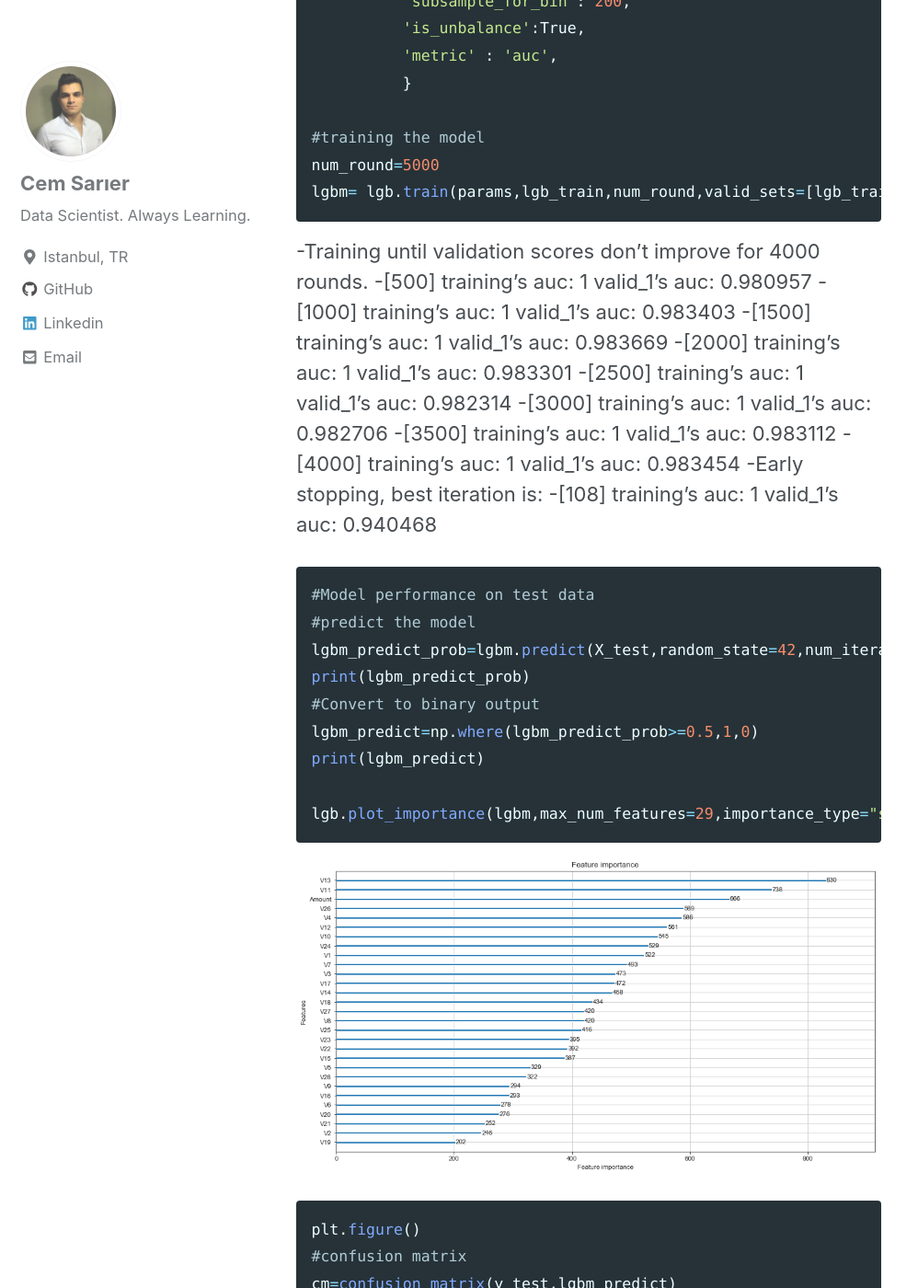
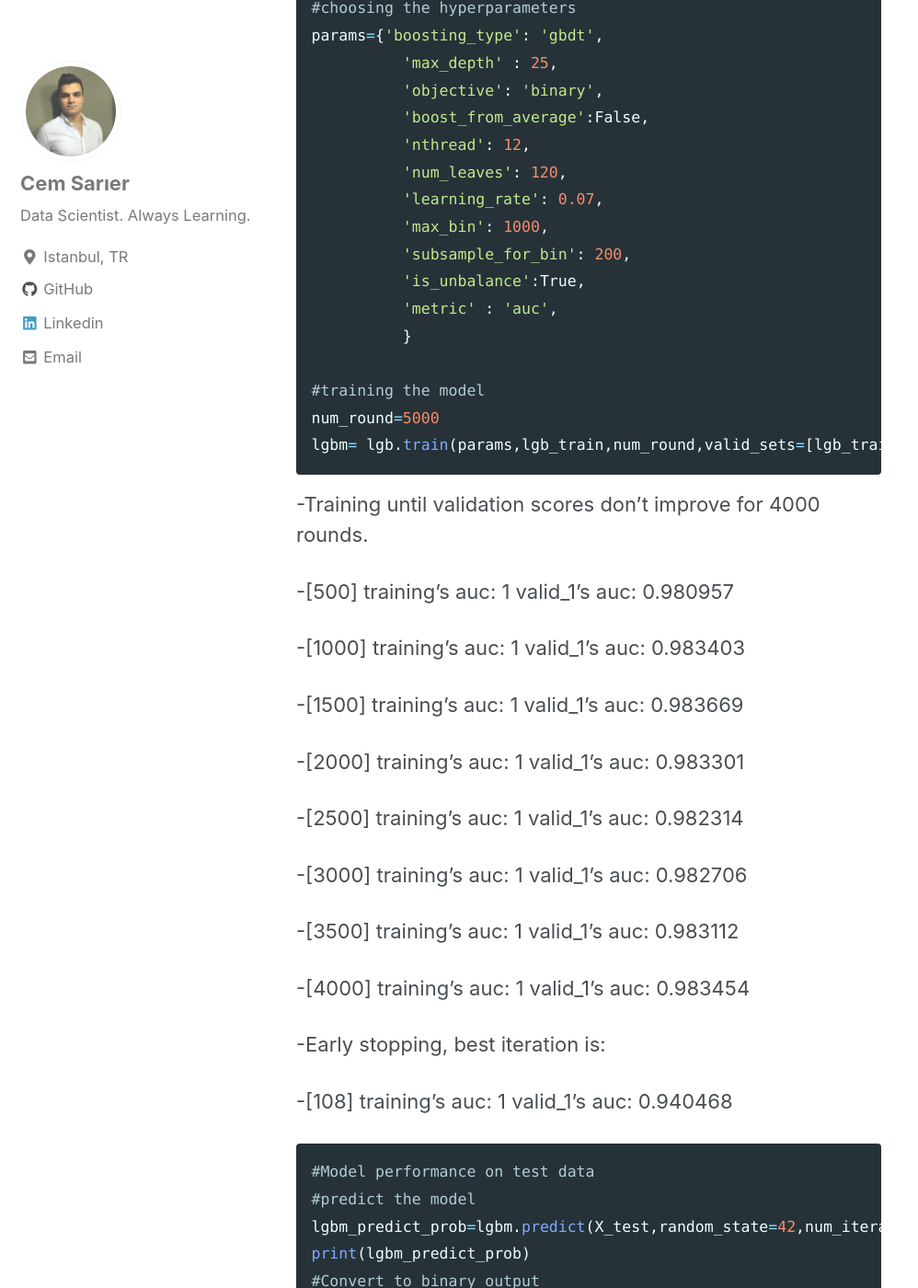
Before and after one commit to cemsarier/cemsarier.github.io, a Jekyll site: the page built from _posts/2019-07-07-frauddetection.md, in a window 1280 px wide and 1400 px high, scrolled down 5806 px. Shown: the whole window at 92% size, without its empty margins (0-998 px from the left). Built offline with Jekyll 4.4.1, drawn with Linux system fonts in a browser that asks for light colours; cached includes are drawn as plain includes; nearby versions of some CDN libraries; some of the changed text lies outside the part shown.

Commit message:
Update 2019-07-07-frauddetection.md

````diff
--- a/_posts/2019-07-07-frauddetection.md
+++ b/_posts/2019-07-07-frauddetection.md
@@ -103,10 +103,15 @@ amount_df=pd.DataFrame(amount_ss,columns=['Amount'])
 amount_df.head()
 ```
 *Amount*
+
 -0  0.244964
+
 -1 -0.342475
+
 -2  1.160686
+
 -3  0.140534
+
 -4 -0.073403
 
 
@@ -183,15 +188,25 @@ lgbm= lgb.train(params,lgb_train,num_round,valid_sets=[lgb_train,lgb_valid],verb
 ```
 
 -Training until validation scores don't improve for 4000 rounds.
+
 -[500]   training's auc: 1       valid_1's auc: 0.980957
+
 -[1000]  training's auc: 1       valid_1's auc: 0.983403
+
 -[1500]  training's auc: 1       valid_1's auc: 0.983669
+
 -[2000]  training's auc: 1       valid_1's auc: 0.983301
+
 -[2500]  training's auc: 1       valid_1's auc: 0.982314
+
 -[3000]  training's auc: 1       valid_1's auc: 0.982706
+
 -[3500]  training's auc: 1       valid_1's auc: 0.983112
+
 -[4000]  training's auc: 1       valid_1's auc: 0.983454
+
 -Early stopping, best iteration is:
+
 -[108]   training's auc: 1       valid_1's auc: 0.940468
 
 ```python
@@ -221,11 +236,11 @@ plt.xlabel('Predicted Class')
 plt.ylabel('True Class')
 plt.show()
 ```
-<img src="{{ site.url }}{{ site.baseurl }}/images/fd/fd3.png" alt="confusion matrix">
+<img src="{{ site.url }}{{ site.baseurl }}/images/fd/fd4.png" alt="confusion matrix">
 
 ```python
 #printing the classification report
 print(classification_report(y_test,lgbm_predict))
 ```
 
-<img src="{{ site.url }}{{ site.baseurl }}/images/fd/fd3.png" alt="results">
+<img src="{{ site.url }}{{ site.baseurl }}/images/fd/fd5.png" alt="results">
````
